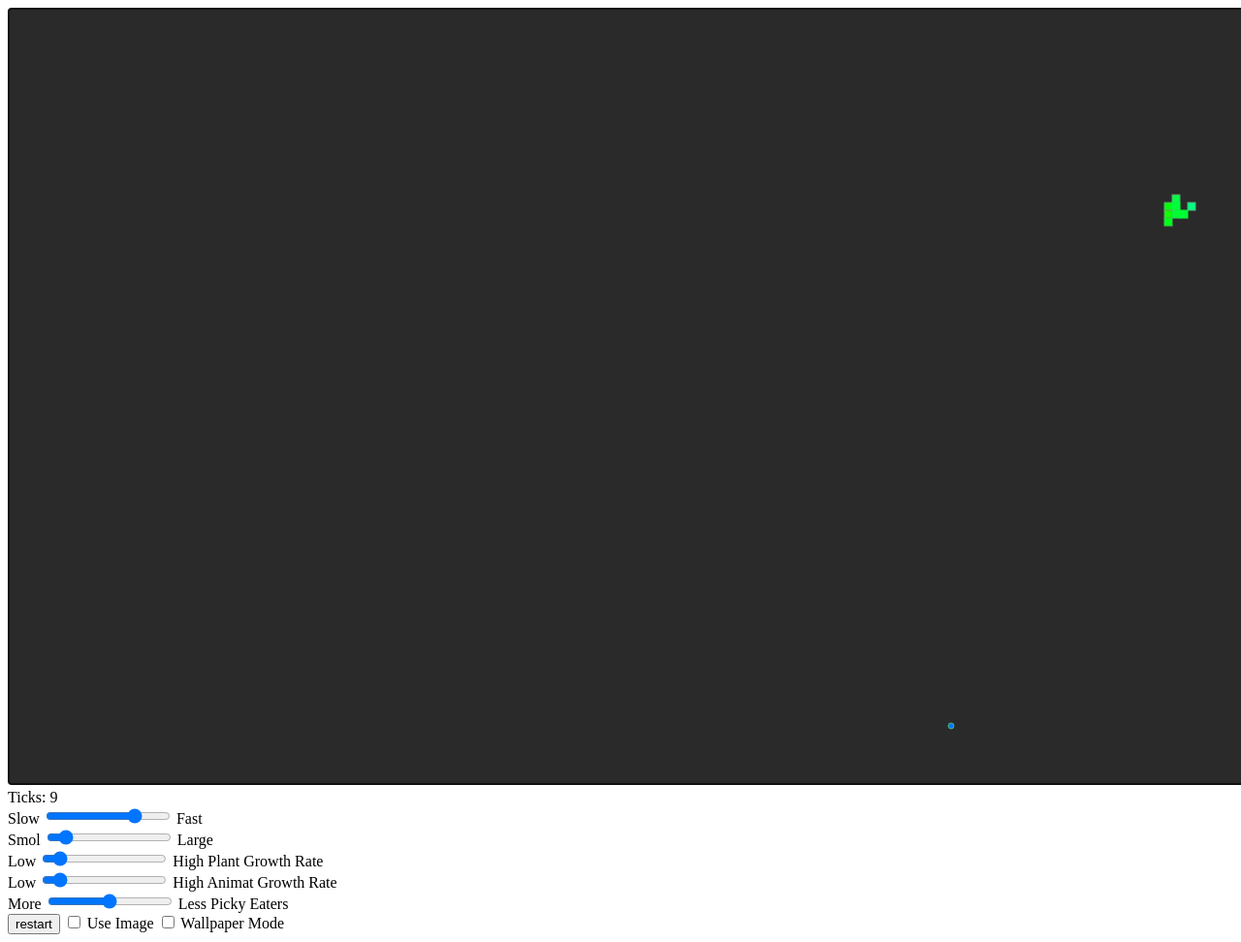
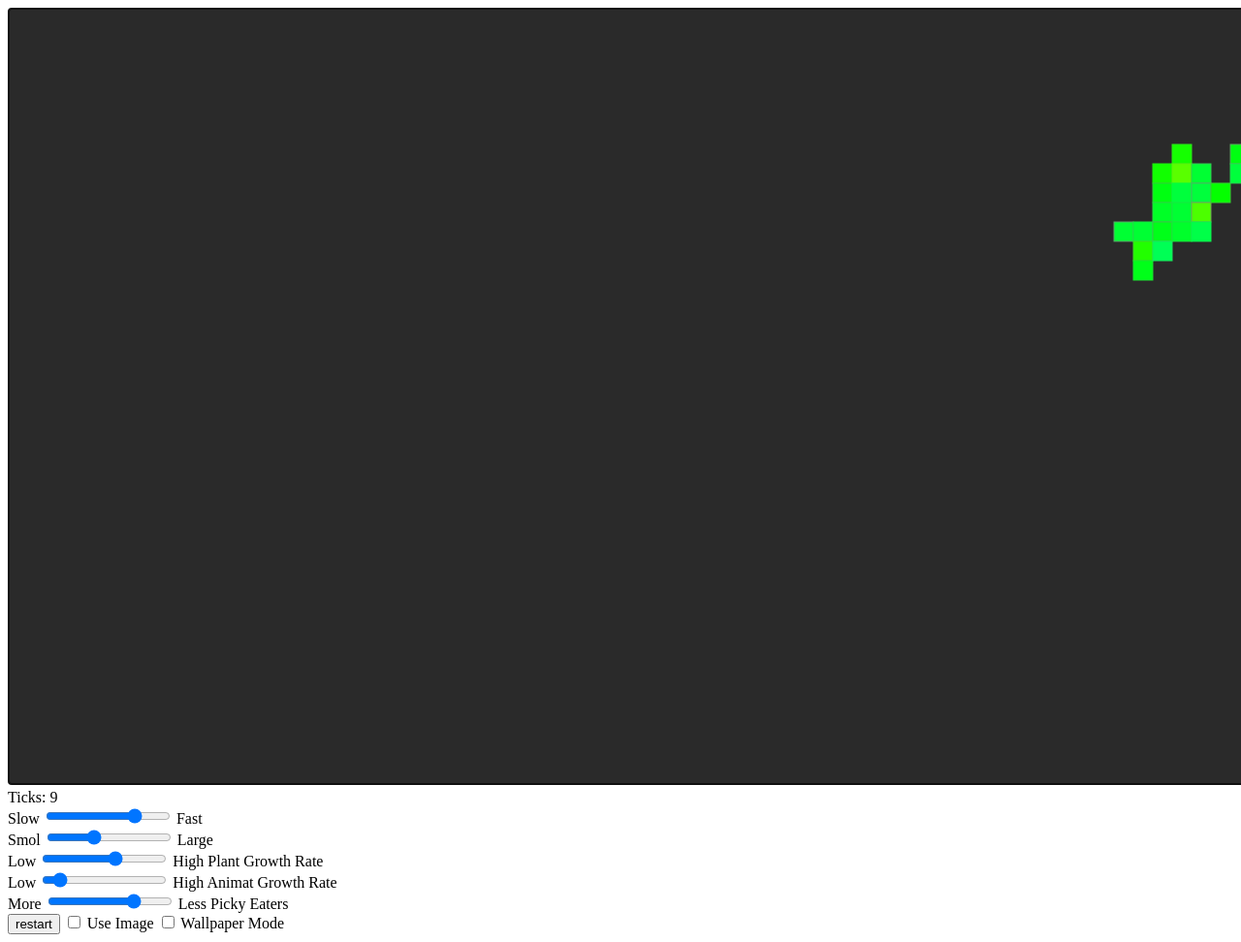
Before and after one commit to seburoh/evolving-colors, a plain HTML site: page index.html in a window 1280 px wide. Shown: the top 972 px of the page at 97% size. Drawn offline with Linux system fonts and the light colour scheme.

Commit message:
updated base vals, bounds fix

```diff
--- a/animat.js
+++ b/animat.js
@@ -54,8 +54,20 @@ class Animat {
 
         if (plant && diff < pickiness) {
             this.automata.plants[this.col][this.row] = null;
-            this.health += Math.floor(((90-diff)*(growth/100+1))/10);
+            this.health += this.ingest(diff, growth);
         }
+    }
+
+    /**
+     * Math for how much health an animat gains/loses when eating a plant.
+     * @param {int} diff different in hue from plant between 0 to 180.
+     * @param {int} growth growth rate modifier.
+     * @returns
+     */
+    ingest(diff, growth) {
+        let growthMod = growth/100+1;
+        diff = Math.floor(diff/10);
+        return (9-diff)*growthMod;
     }
 
     /**
--- a/automata.js
+++ b/automata.js
@@ -5,9 +5,9 @@ class Automata {
         //starting values
         this.plants = [];
         this.animats = [];
-        this.height = 100;
-        this.width = 200;
-        this.cellSize = 8;
+        this.height = 40;
+        this.width = 80;
+        this.cellSize = 20;
         this.tickCount = 0;
         this.ticks = 0;
 
--- a/index.html
+++ b/index.html
@@ -25,11 +25,11 @@
         <label for="speed">Fast</label>
         </br>
         <label for="cellsize">Smol</label>
-        <input type="range" id="cellsize" min="3" max="50" value="8" step="1">
+        <input type="range" id="cellsize" min="3" max="50" value="20" step="1">
         <label for="cellsize">Large</label>
         </br>
         <label for="plantgrowamount">Low</label>
-        <input type="range" id="plantgrowamount" min="1" max="100" value="10" step="1">
+        <input type="range" id="plantgrowamount" min="1" max="100" value="60" step="1">
         <label for="plantgrowamount">High Plant Growth Rate</label>
         </br>
         <label for="animatgrowamount">Low</label>
@@ -37,7 +37,7 @@
         <label for="animatgrowamount">High Animat Growth Rate</label>
         </br>
         <label for="animatpickiness">More</label>
-        <input type="range" id="animatpickiness" min="1" max="180" value="90" step="1">
+        <input type="range" id="animatpickiness" min="1" max="180" value="130" step="1">
         <label for="animatpickiness">Less Picky Eaters</label>
         </br>
         <button id="restartButton" type="button">restart</button>
--- a/plant.js
+++ b/plant.js
@@ -27,7 +27,7 @@ class Plant {
      * Called by automata, grows plant by user-set amount, drops seed if able.
      */
     update() {
-        this.growth += this.wrapVal(this.growth + parseInt(document.getElementById("plantgrowamount").value), 100);
+        this.growth = Math.min(parseInt(document.getElementById("plantgrowamount").value) + this.growth, 150);
 
         if (this.growth > 70) {
             this.growth -= 70;
```
